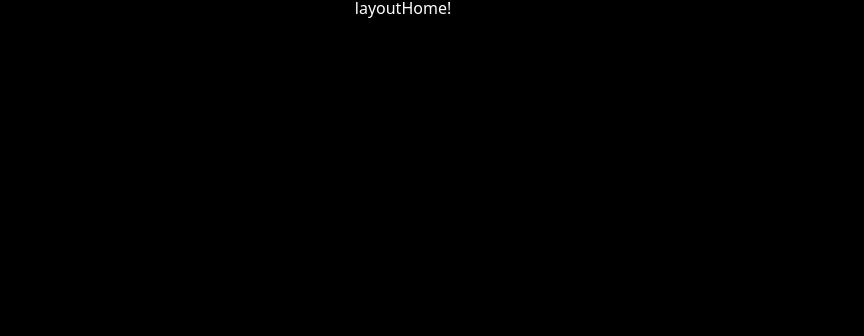
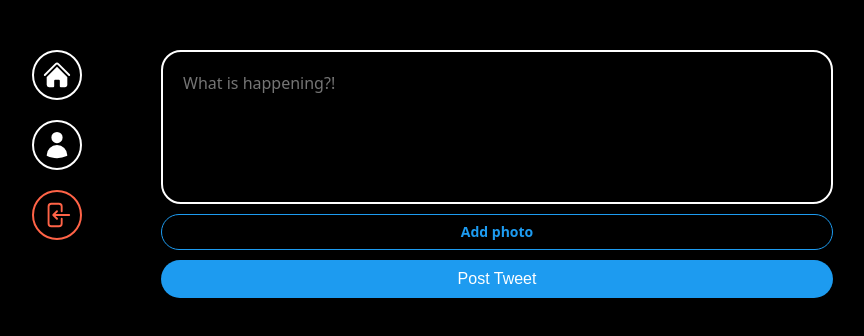
Before and after one commit to 0shys/clonecoding_twitter, a React (Vite) app: page / in a window 1280 px wide. Shown: the top 336 px of the page, without its empty margins (237-1101 px from the left). Built offline with nearby package versions, Linux system fonts and the light colour scheme; no server answers; sample sign-in values are in the browser's storage.

Commit message:
add layout, add post-tweet-form

```diff
--- a/src/components/layout.tsx
+++ b/src/components/layout.tsx
@@ -1,10 +1,78 @@
-import { Outlet } from "react-router-dom"
+import { Link, Outlet } from "react-router-dom"
+import styled from "styled-components";
+import { auth } from "../firebase";
+import { useNavigate } from "react-router-dom";
+
+const Wrapper = styled.div`
+  display: grid;
+  gap: 20px;
+  grid-template-columns: 1fr 4fr;
+  height: 100%;
+  padding: 50px 0px;
+  width: 100%;
+  max-width: 860px;
+`;
+const Menu = styled.div`
+  display: flex;
+  flex-direction: column;
+  align-items: center;
+  gap: 20px;
+`;
+const MenuItem = styled.div`
+  cursor: pointer;
+  display: flex;
+  align-items: center;
+  justify-content: center;
+  border: 2px solid white;
+  height: 50px;
+  width: 50px;
+  border-radius: 50%;
+  svg {
+    width: 30px;
+    fill: white;
+  }
+  &.log-out {
+    border-color: tomato;
+    svg {
+      fill: tomato;
+    }
+  }
+`;
 
 export default function Layout() {
+    const navigate = useNavigate();
+    const onLogout = async () => {
+        const ok = confirm("Are you sure you want to log out?");
+        if (ok) {
+           await auth.signOut();
+           navigate("/login");
+        }
+    }
     return(
-        <>
-         <h2>layout</h2>
-         <Outlet />
-        </>
+        <Wrapper>
+            <Menu>
+                <Link to="/">
+                    <MenuItem>
+                        <svg xmlns="http://www.w3.org/2000/svg" viewBox="0 0 24 24" fill="currentColor" className="size-6">
+                        <path d="M11.47 3.841a.75.75 0 0 1 1.06 0l8.69 8.69a.75.75 0 1 0 1.06-1.061l-8.689-8.69a2.25 2.25 0 0 0-3.182 0l-8.69 8.69a.75.75 0 1 0 1.061 1.06l8.69-8.689Z" />
+                        <path d="m12 5.432 8.159 8.159c.03.03.06.058.091.086v6.198c0 1.035-.84 1.875-1.875 1.875H15a.75.75 0 0 1-.75-.75v-4.5a.75.75 0 0 0-.75-.75h-3a.75.75 0 0 0-.75.75V21a.75.75 0 0 1-.75.75H5.625a1.875 1.875 0 0 1-1.875-1.875v-6.198a2.29 2.29 0 0 0 .091-.086L12 5.432Z" />
+                        </svg>
+                    </MenuItem>
+                </Link>
+                <Link to="/profile">
+                    <MenuItem>
+                        <svg xmlns="http://www.w3.org/2000/svg" viewBox="0 0 24 24" fill="currentColor" className="size-6">
+                        <path fillRule="evenodd" d="M7.5 6a4.5 4.5 0 1 1 9 0 4.5 4.5 0 0 1-9 0ZM3.751 20.105a8.25 8.25 0 0 1 16.498 0 .75.75 0 0 1-.437.695A18.683 18.683 0 0 1 12 22.5c-2.786 0-5.433-.608-7.812-1.7a.75.75 0 0 1-.437-.695Z" clipRule="evenodd" />
+                        </svg>
+                    </MenuItem>
+                </Link>
+                <MenuItem onClick={onLogout} className="log-out">
+                    <svg xmlns="http://www.w3.org/2000/svg" viewBox="0 0 24 24" fill="currentColor" className="size-6">
+                    <path fillRule="evenodd" d="M7.5 3.75A1.5 1.5 0 0 0 6 5.25v13.5a1.5 1.5 0 0 0 1.5 1.5h6a1.5 1.5 0 0 0 1.5-1.5V15a.75.75 0 0 1 1.5 0v3.75a3 3 0 0 1-3 3h-6a3 3 0 0 1-3-3V5.25a3 3 0 0 1 3-3h6a3 3 0 0 1 3 3V9A.75.75 0 0 1 15 9V5.25a1.5 1.5 0 0 0-1.5-1.5h-6Zm5.03 4.72a.75.75 0 0 1 0 1.06l-1.72 1.72h10.94a.75.75 0 0 1 0 1.5H10.81l1.72 1.72a.75.75 0 1 1-1.06 1.06l-3-3a.75.75 0 0 1 0-1.06l3-3a.75.75 0 0 1 1.06 0Z" clipRule="evenodd" />
+                    </svg>
+                </MenuItem>
+            </Menu>
+            <Outlet />
+        </Wrapper>
     )
 }
--- /dev/null
+++ b/src/components/post-tweet-form.tsx
@@ -0,0 +1,90 @@
+import { useState } from "react";
+import { styled } from "styled-components";
+const Form = styled.form`
+  display: flex;
+  flex-direction: column;
+  gap: 10px;
+`;
+const TextArea = styled.textarea`
+  border: 2px solid white;
+  padding: 20px;
+  border-radius: 20px;
+  font-size: 16px;
+  color: white;
+  background-color: black;
+  width: 100%;
+  resize: none;
+  font-family: system-ui, -apple-system, BlinkMacSystemFont, "Segoe UI", Roboto,
+    Oxygen, Ubuntu, Cantarell, "Open Sans", "Helvetica Neue", sans-serif;
+  &::placeholder {
+    font-size: 16px;
+  }
+  &:focus {
+    outline: none;
+    border-color: #1d9bf0;
+  }
+`;
+const AttachFileButton = styled.label`
+  padding: 10px 0px;
+  color: #1d9bf0;
+  text-align: center;
+  border-radius: 20px;
+  border: 1px solid #1d9bf0;
+  font-size: 14px;
+  font-weight: 600;
+  cursor: pointer;
+`;
+const AttachFileInput = styled.input`
+  display: none;
+`;
+const SubmitBtn = styled.input`
+  background-color: #1d9bf0;
+  color: white;
+  border: none;
+  padding: 10px 0px;
+  border-radius: 20px;
+  font-size: 16px;
+  cursor: pointer;
+  &:hover,
+  &:active {
+    opacity: 0.9;
+  }
+`;
+export default function PostTweetForm() {
+  const [isLoading, setLoading] = useState(false);
+  const [tweet, setTweet] = useState("");
+  const [file, setFile] = useState<File | null>(null);
+  const onChange = (e: React.ChangeEvent<HTMLTextAreaElement>) => {
+    setTweet(e.target.value);
+  };
+  const onFileChange = (e: React.ChangeEvent<HTMLInputElement>) => {
+    const { files } = e.target;
+    if (files && files.length === 1) {
+      setFile(files[0]);
+    }
+  };
+  return (
+    <Form>
+      <TextArea
+        rows={5}
+        maxLength={180}
+        onChange={onChange}
+        value={tweet}
+        placeholder="What is happening?!"
+      />
+      <AttachFileButton htmlFor="file">
+        {file ? "Photo added ✅" : "Add photo"}
+      </AttachFileButton>
+      <AttachFileInput
+        onChange={onFileChange}
+        type="file"
+        id="file"
+        accept="image/*"
+      />
+      <SubmitBtn
+        type="submit"
+        value={isLoading ? "Posting..." : "Post Tweet"}
+      />
+    </Form>
+  );
+}
--- a/src/routes/home.tsx
+++ b/src/routes/home.tsx
@@ -1,3 +1,13 @@
+import PostTweetForm from "../components/post-tweet-form";
+import styled from "styled-components";
+
+const Wrapper = styled.div``;
+
+
 export default function Home() {
-    return <h1>Home!</h1>
+    return (
+        <Wrapper>
+            <PostTweetForm />
+        </Wrapper>
+    )
 }
```
